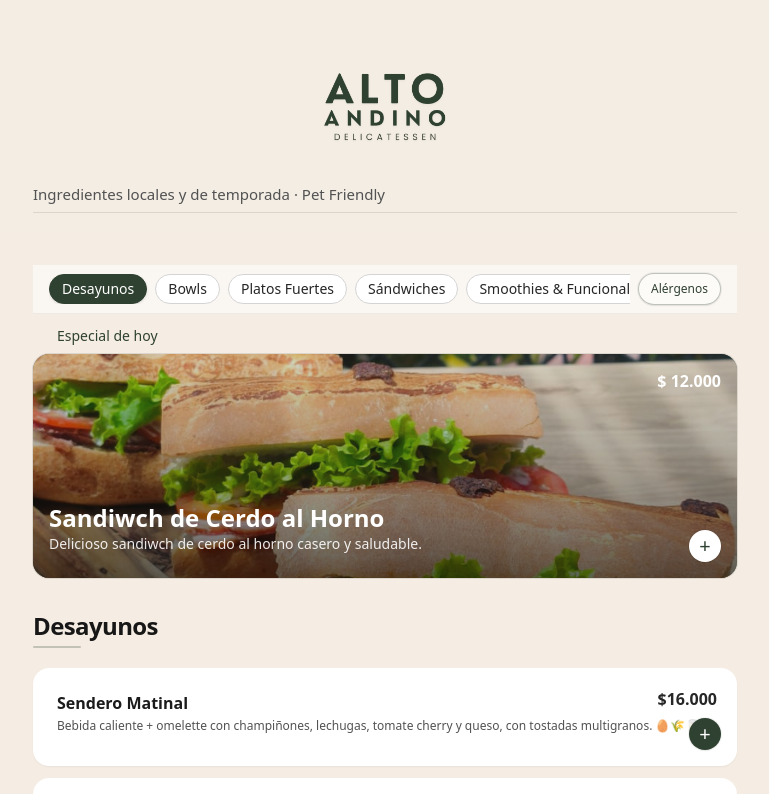
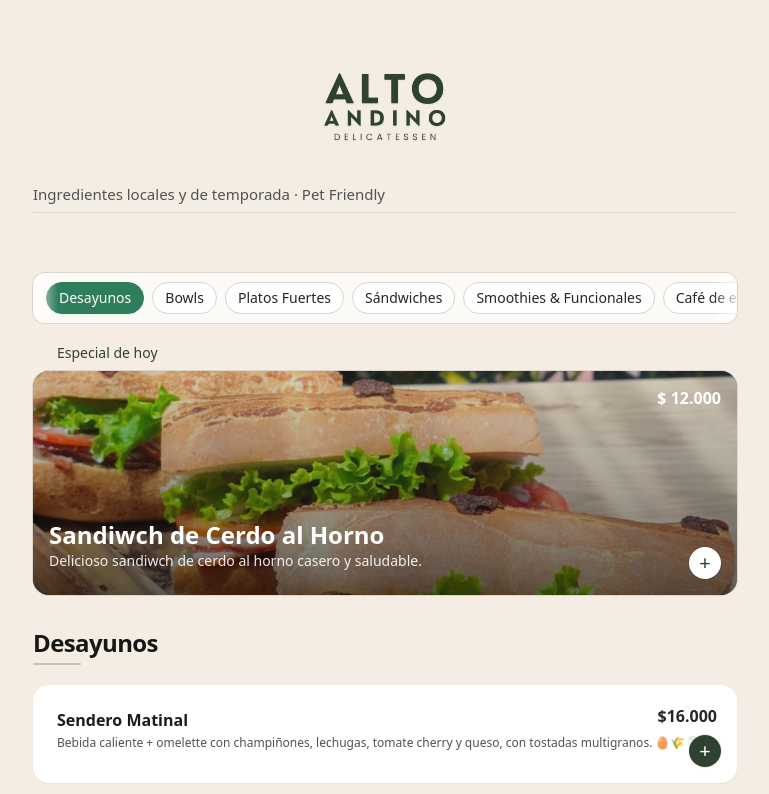
Before and after one commit to codesebastianvega/alto-andino-qrmenu, a React (Vite) app: page / in a window 1280 px wide. Shown: the top 794 px of the page, without its empty margins (255-1024 px from the left). Built offline with nearby package versions, Linux system fonts and the light colour scheme; no server answers.

Commit message:
refactor: restyle category bar as segmented control

```diff
--- a/src/components/CategoryBar.jsx
+++ b/src/components/CategoryBar.jsx
@@ -1,5 +1,5 @@
 import { useEffect, useRef, useState } from "react";
-import { PILL_XS, PILL_SM } from "./Buttons";
+import { Chip } from "./Buttons";
 
 const slugify = (s) =>
   s.toLowerCase().normalize("NFD").replace(/[\u0300-\u036f]/g, "")
@@ -55,50 +55,48 @@ export default function CategoryBar({ onOpenGuide }) {
     // STICKY en el WRAPPER EXTERNO (no meter overflow aquí)
     <div
       ref={barRef}
-      className="sticky z-[60] bg-[rgba(250,247,242,0.92)] backdrop-blur border-b border-black/5"
+      className="sticky z-[60]"
       style={{ top: "env(safe-area-inset-top, 0px)" }}
       aria-label="Categorías del menú"
     >
-      {/* full-bleed */}
-      <div className="w-full px-3 sm:px-4 py-2 flex items-center gap-2">
+      {/* Card contenedor full-bleed */}
+      <div className="-mx-4 sm:-mx-6 px-4 sm:px-6 py-2">
+        <div className="relative rounded-xl bg-white/85 backdrop-blur supports-[backdrop-filter]:bg-white/70 ring-1 ring-black/10 border border-white/40">
           {/* carril scrolleable */}
-        <div className="flex-1 overflow-x-auto [-ms-overflow-style:none] [scrollbar-width:none] [&::-webkit-scrollbar]:hidden">
-          <div className="flex gap-2 w-max">
+          <div className="relative overflow-x-auto [-ms-overflow-style:none] [scrollbar-width:none] [&::-webkit-scrollbar]:hidden">
+            <div className="flex items-center gap-2 w-max px-3 py-2">
               {sections.map(({ id, label }) => (
-              <button
+                <Chip
                   key={id}
                   onClick={() => scrollTo(id)}
-                aria-pressed={active === id}
+                  active={active === id}
+                  className={[
+                    "whitespace-nowrap",
+                    "h-8 px-3 text-sm", // tamaño consistente
+                    active === id
+                      ? "shadow-sm"
+                      : "border-[#2f4131]/30 text-[#2f4131] hover:border-[#2f4131]/50"
+                  ].join(" ")}
                   aria-current={active === id ? "true" : undefined}
-                className={[
-                  "px-3 py-1 rounded-full text-sm border transition whitespace-nowrap",
-                  active === id
-                    ? "bg-[#2f4131] text-white border-[#2f4131] shadow"
-                    : "bg-white text-neutral-800 border-neutral-300 hover:border-neutral-400"
-                ].join(" ")}
                 >
                   {label}
-              </button>
+                </Chip>
               ))}
+
+              {/* Botón Alérgenos más discreto */}
+              <Chip
+                onClick={onOpenGuide}
+                className="h-7 px-2.5 text-xs border-[#2f4131]/30 text-[#2f4131] bg-white/60 hover:bg-[#2f4131] hover:text-white"
+              >
+                Alérgenos
+              </Chip>
+            </div>
+
+            {/* Fades laterales para insinuar scroll */}
+            <div className="pointer-events-none absolute inset-y-0 left-0 w-6 bg-gradient-to-r from-white/80 to-transparent rounded-l-xl" />
+            <div className="pointer-events-none absolute inset-y-0 right-0 w-6 bg-gradient-to-l from-white/80 to-transparent rounded-r-xl" />
           </div>
         </div>
-
-        {/* botón Guía / Alérgenos (tamaño XS/SM) */}
-        <button
-          type="button"
-          onClick={onOpenGuide}
-          className={[
-            "shrink-0 rounded-full border border-[#2f4131]/30 text-[#2f4131] bg-white/50",
-            "hover:bg-[#2f4131] hover:text-white hover:border-[#2f4131]",
-            "shadow-sm ring-1 ring-black/5 transition focus:outline-none",
-            "focus:ring-2 focus:ring-[rgba(47,65,49,0.3)]",
-            PILL_XS, "sm:" + PILL_SM
-          ].join(" ")}
-          aria-label="Guía dietaria y alérgenos"
-
-        >
-          Alérgenos
-        </button>
       </div>
     </div>
   );
```
Lines whose indentation alone changed are shown as unchanged.
